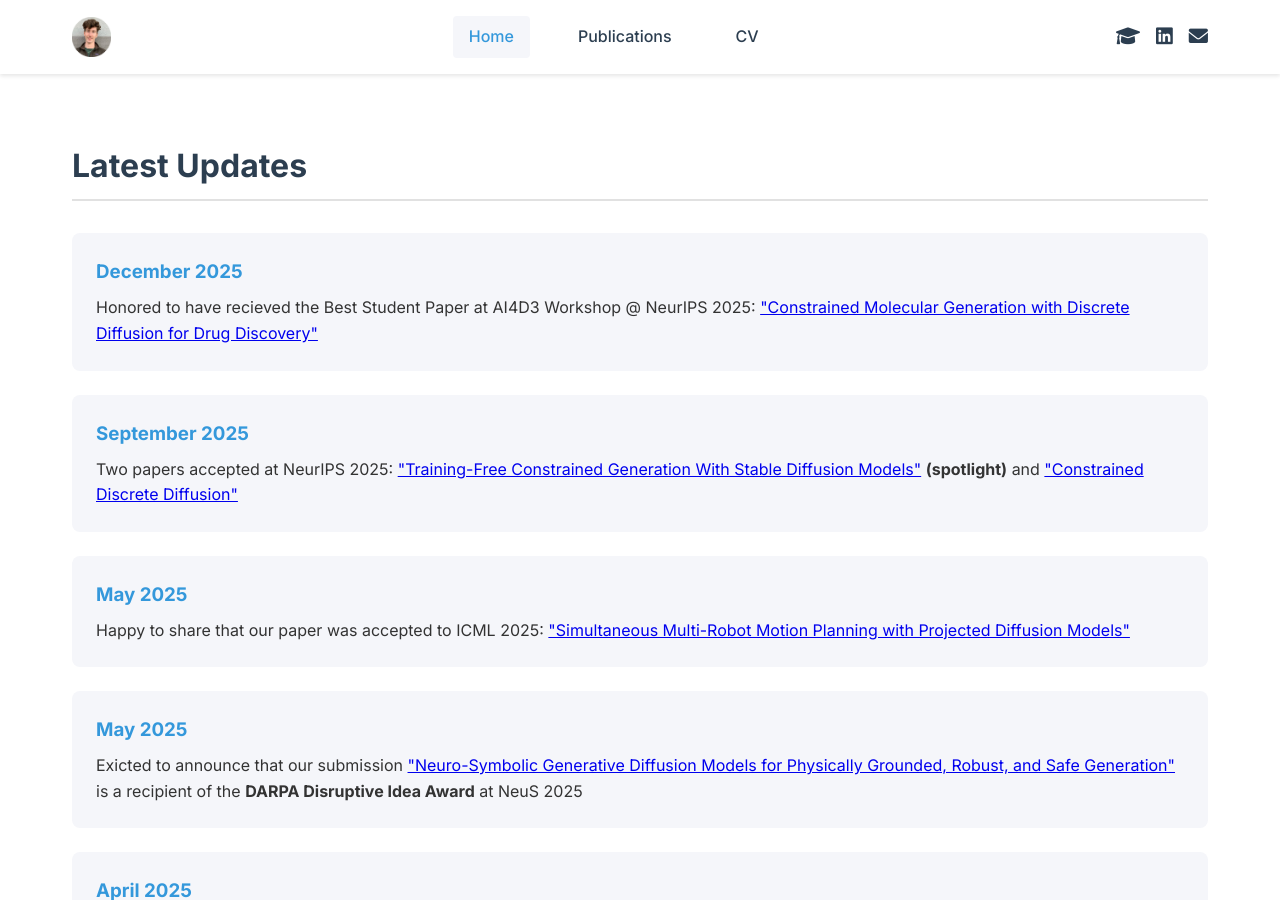
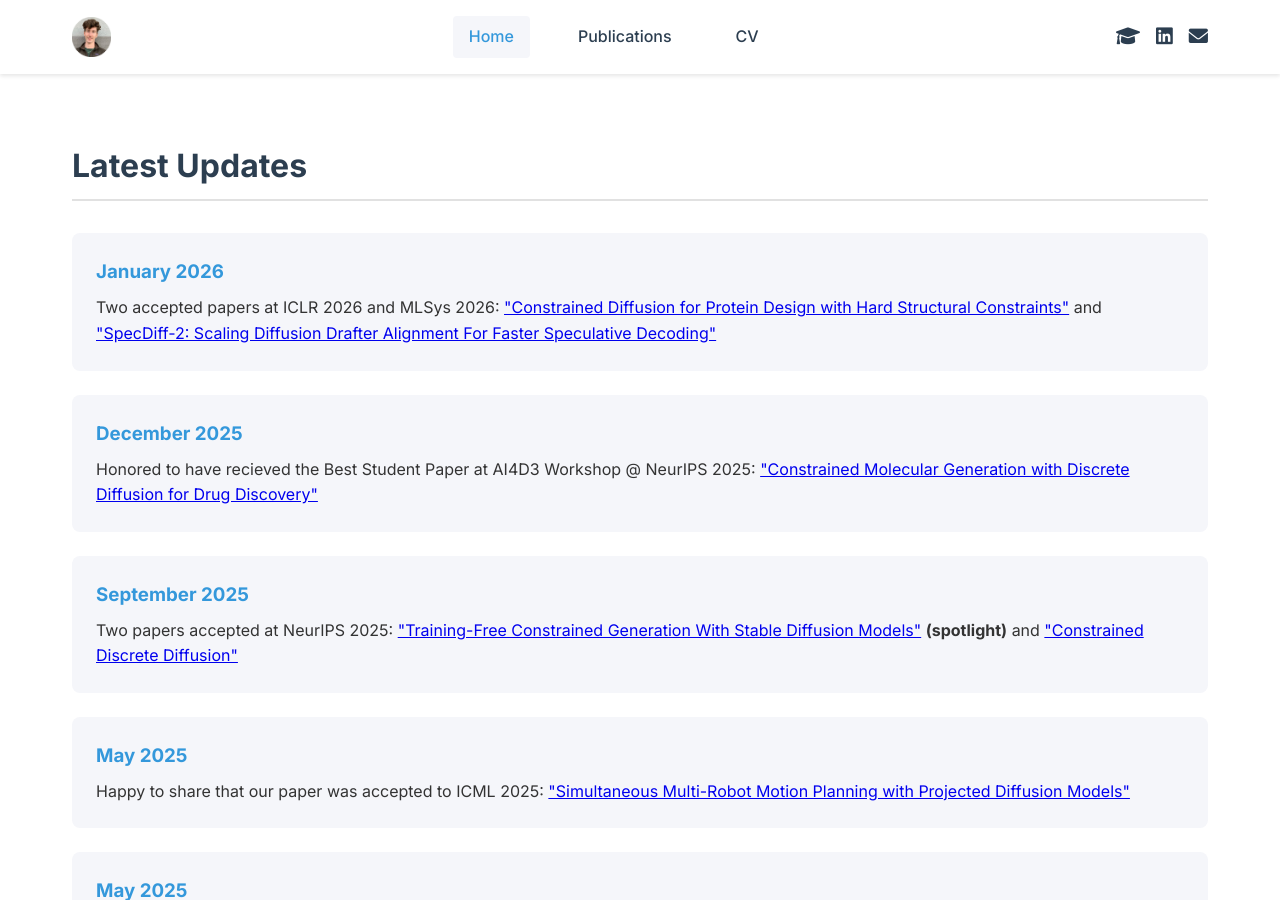
Before and after one commit to jacobchristopher/jacobchristopher.github.io, a Jekyll site: the page built from index.md, in a window 1280 px wide and 900 px high, scrolled down 963 px. Built offline with Jekyll 4.4.1, drawn with Linux system fonts in a browser that asks for light colours.

Commit message:
Update index.md

```diff
--- a/index.md
+++ b/index.md
@@ -34,6 +34,10 @@ title: Home
     <h2 class="section-title">Latest Updates</h2>
     <div class="updates">
         <div class="update-item">
+            <h3>January 2026</h3>
+            <p>Two accepted papers at ICLR 2026 and MLSys 2026: <a href="https://arxiv.org/pdf/2510.14989" target="_blank">"Constrained Diffusion for Protein Design with Hard Structural Constraints"</a> and <a href="https://arxiv.org/pdf/2511.00606" target="_blank">"SpecDiff-2: Scaling Diffusion Drafter Alignment For Faster Speculative Decoding"</a></p>
+        </div>
+        <div class="update-item">
             <h3>December 2025</h3>
             <p>Honored to have recieved the <span class="highlight">Best Student Paper</span> at AI4D3 Workshop @ NeurIPS 2025: <a href="https://ai4d3.github.io/2025/papers/18_Constrained_Molecular_Gener.pdf" target="_blank">"Constrained Molecular Generation with Discrete Diffusion for Drug Discovery"</a></p>
         </div>
```
